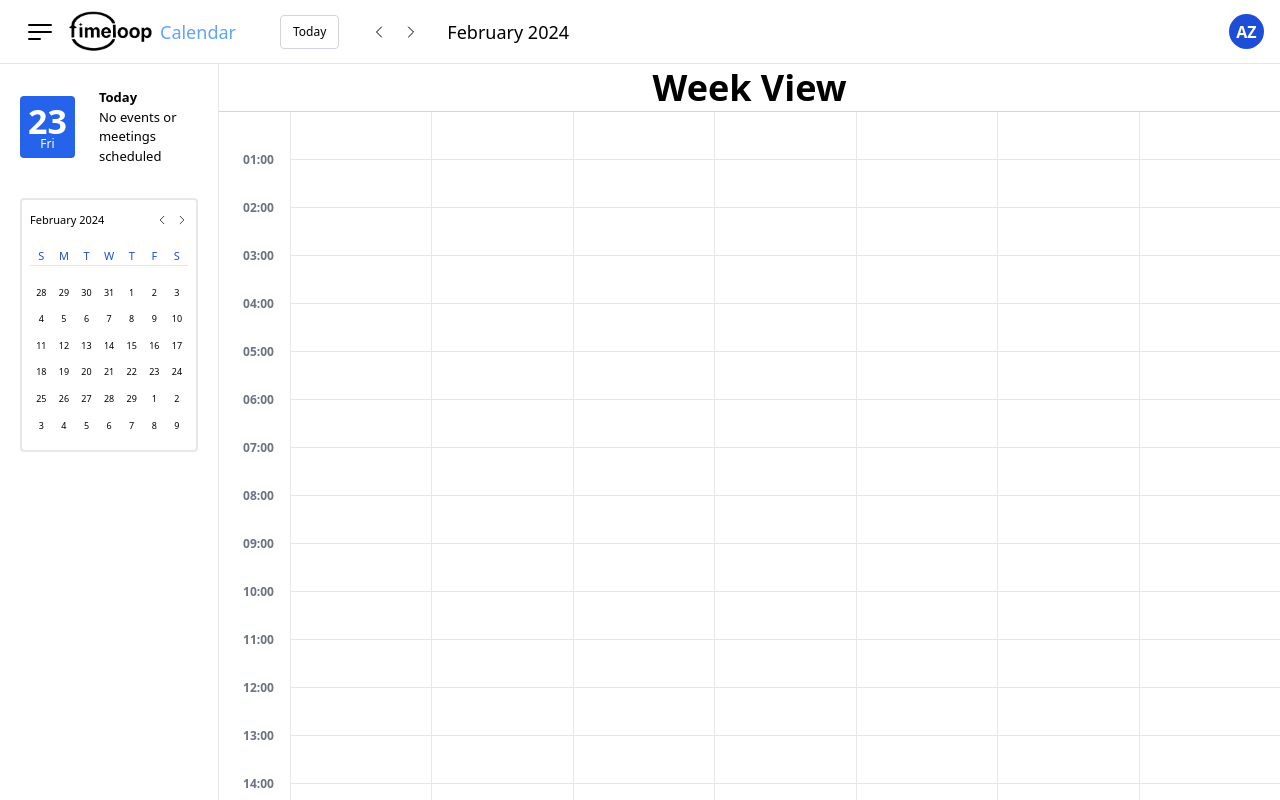
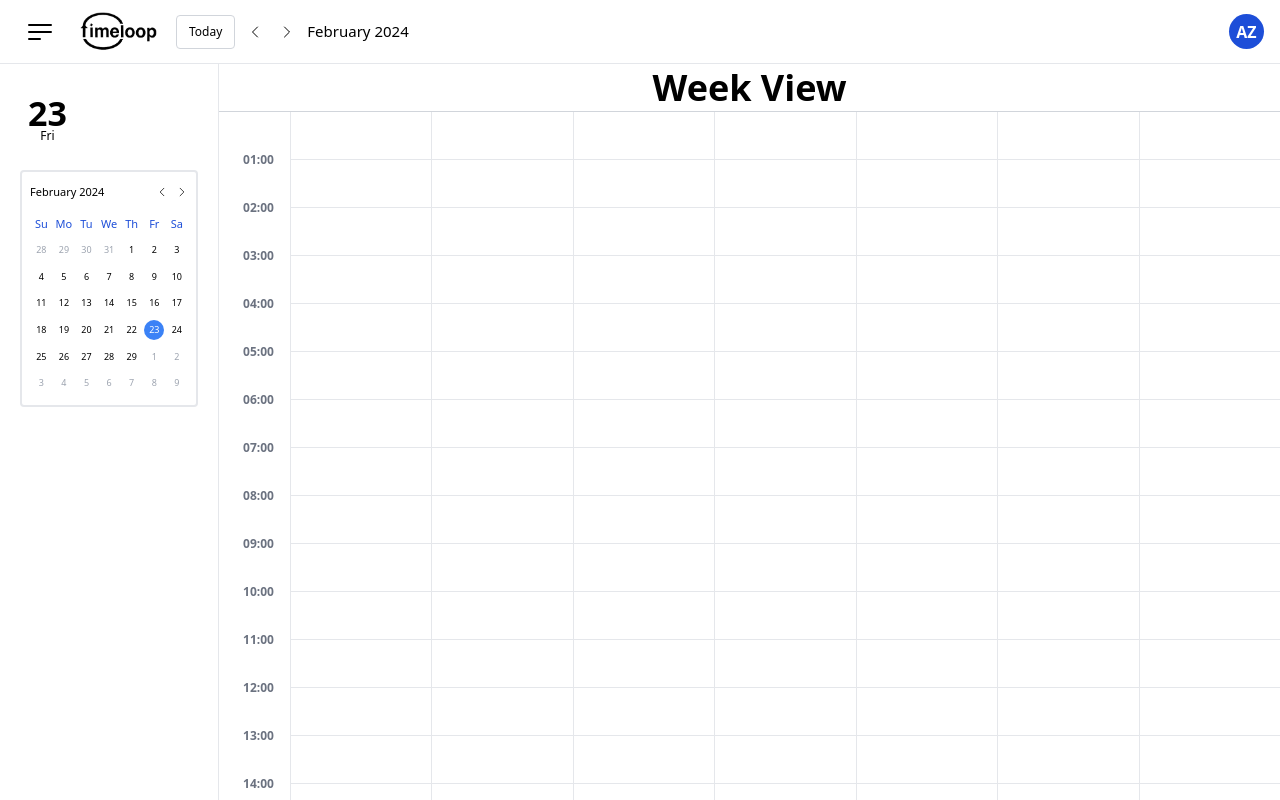
Before and after one commit to jpxoi/timeloop-frontend, a React (Vite) app: page / in a window 1280 px wide. Built offline with nearby package versions, Linux system fonts and the light colour scheme.

Commit message:
Keep up to date with remote

```diff
--- a/src/Components/Atoms/Logo.jsx
+++ b/src/Components/Atoms/Logo.jsx
@@ -4,7 +4,7 @@ import LogoImg from "/src/assets/images/logo.webp";
 const Logo = () => {
   return (
     <div className="flex-auto">
-      <img src={LogoImg} alt="Logo" className={"w-24 h-auto"} />
+      <img src={LogoImg} alt="Logo" className={"w-[88px] h-auto"} />
     </div>
   );
 };
--- a/src/Components/Molecules/DisplayDayWeek.jsx
+++ b/src/Components/Molecules/DisplayDayWeek.jsx
@@ -2,16 +2,15 @@ import React from "react";
 import dayjs from "dayjs";
 
 function DisplayDayWeek({ date = dayjs(), params }) {
+  const dayOfMonth = date.format("D");
+  const weekday = date.format("ddd");
 
-    const dayOfMonth = date.format('D');
-    const weekday = date.format('ddd');
-
-    return (
-        <div className={`${params} flex flex-col items-center`}>
-            <div className="font-bold text-[34px] leading-none text-white ">{dayOfMonth}</div>
-            <div className="font-[400] text-[12px] leading-none text-white">{weekday}</div>
-        </div>
-    );
+  return (
+    <div className={`${params} flex flex-col items-center text-black`}>
+      <div className="font-bold text-[34px] leading-none ">{dayOfMonth}</div>
+      <div className="font-[400] text-[12px] leading-none ">{weekday}</div>
+    </div>
+  );
 }
 
 export default DisplayDayWeek;
--- a/src/Components/Organisms/NavBar.jsx
+++ b/src/Components/Organisms/NavBar.jsx
@@ -22,10 +22,9 @@ export default function NavBar({ currentMonth, setCurrentMonth, onTodayButtonCli
 
   return (
     <div className="px-4 flex min-h-16 items-center justify-between border-b">
-      <div className="flex items-center">
+      <div className="flex items-center space-x-3">
         <SidebarIcon />
         <Logo />
-        <h1 className="mr-10 text-lg text-blue-400">Calendar</h1>
         <Button
           params="hover:bg-gray-100 border rounded py-2 px-3 mx-1 text-xs border-gray-300"
           text="Today"
@@ -35,7 +34,7 @@ export default function NavBar({ currentMonth, setCurrentMonth, onTodayButtonCli
           <LeftArrow buttonparams="" iconparams="w-4 h-4 mr-2 hover:bg-gray-100 rounded-full" action={GetPreviousMonth} />
           <RightArrow buttonparams="" iconparams="w-4 h-4 ml-2 hover:bg-gray-100 rounded-full" action={GetNextMonth} />
         </div>
-        <DisplayMonthYear params="text-black font-[400] text-lg" date={currentMonth} />
+        <DisplayMonthYear params="text-black font-[400] text-[15px]" date={currentMonth} />
       </div>
       <div className="flex items-center">
         <NavbarProfile />
--- a/src/Components/Organisms/Sidebar.jsx
+++ b/src/Components/Organisms/Sidebar.jsx
@@ -5,68 +5,91 @@ import dayjs from "dayjs";
 import LeftArrow from "../Atoms/LeftArrow";
 import RightArrow from "../Atoms/RightArrow";
 import { MiniCalendar } from "../Molecules/MiniCalendar";
+import cn from "classnames";
 
 export default function Sidebar({ currentMonth, setCurrentMonth }) {
-
-  const day=["S","M","T","W","T","F","S"];
+  const day = ["Su", "Mo", "Tu", "We", "Th", "Fr", "Sa"];
 
   const GetNextMonth = () => {
-    const newMonth = dayjs(currentMonth, "MMMM YYYY").add(1, "month").format("MMMM YYYY");
+    const newMonth = dayjs(currentMonth, "MMMM YYYY")
+      .add(1, "month")
+      .format("MMMM YYYY");
     setCurrentMonth(newMonth);
   };
 
   const GetPreviousMonth = () => {
-    const newMonth = dayjs(currentMonth, "MMMM YYYY").subtract(1, "month").format("MMMM YYYY");
+    const newMonth = dayjs(currentMonth, "MMMM YYYY")
+      .subtract(1, "month")
+      .format("MMMM YYYY");
     setCurrentMonth(newMonth);
   };
 
   return (
-    <nav id="app-sidebar" className="h-auto flex flex-col w-1/5 border-r pt-6 px-5 py-10 relative">
+    <nav
+      id="app-sidebar"
+      className="h-auto flex flex-col w-1/5 border-r pt-6 px-5 py-10 relative"
+    >
       <div className="flex  items-center justify-between mb-4 space-x-6">
         <div>
-          <DisplayDayWeek params="bg-blue-600 rounded p-2" />
-        </div>
-        <div className=" ">
-          <h1 className="text-[13px]"> <b>Today</b> <br/> No events or meetings scheduled</h1>
+          <DisplayDayWeek params="rounded p-2" />
         </div>
       </div>
 
-
-      <div className="border-2 rounded p-2 mt-4">
-
+      <div className="border-2 rounded p-2 mt-1">
         <div className="flex items-center justify-between">
           <div>
-            <DisplayMonthYear params="text-black font-[450] text-[11px]" date={currentMonth}/>
+            <DisplayMonthYear
+              params="text-black font-[450] text-[11px]"
+              date={currentMonth}
+            />
           </div>
           <div>
-            <LeftArrow buttonparams="" iconparams="w-3 h-3 mr-1 hover:bg-gray-100 rounded-full" action={GetPreviousMonth} />
-            <RightArrow buttonparams="" iconparams="w-3 h-3 ml-1 hover:bg-gray-100 rounded-full" action={GetNextMonth} />
+            <LeftArrow
+              buttonparams=""
+              iconparams="w-3 h-3 mr-1 hover:bg-gray-100 rounded-full"
+              action={GetPreviousMonth}
+            />
+            <RightArrow
+              buttonparams=""
+              iconparams="w-3 h-3 ml-1 hover:bg-gray-100 rounded-full"
+              action={GetNextMonth}
+            />
           </div>
         </div>
 
-        <div className="grid grid-cols-7 mt-4">
+        <div className="grid grid-cols-7 mt-3">
           {day.map((day, index) => {
             return (
               <div key={index}>
-                <h1 className="text-[11px] font-[500] grid place-content-center text-blue-700 border-b">{day}</h1>
+                <h1 className="text-[11px] font-[500] grid place-content-center text-blue-700">
+                  {day}
+                </h1>
               </div>
             );
           })}
-
         </div>
 
-        <div className="h-40 grid grid-cols-7 mt-4">
-
-          {MiniCalendar({ month: dayjs(currentMonth).month(), year: dayjs(currentMonth).year() }).map(({ date }, index) => {
+        <div className="h-40 grid grid-cols-7 mt-1">
+          {MiniCalendar({
+            month: dayjs(currentMonth).month(),
+            year: dayjs(currentMonth).year(),
+          }).map(({ date, currentMonth, today }, index) => {
             return (
-              <div key={index}>
-                <h1 className="text-[9px] m-1 grid place-content-center">{date.date()}</h1>
+              <div key={index} className="text-[9px] grid place-content-center">
+                <h1
+                  className={cn(
+                    currentMonth ? "font-[400]" : "text-gray-400",
+                    today ? "bg-blue-500 text-white" : "",
+                    "h-5 w-5 grid place-content-center rounded-full hover:bg-gray-200 transition-all cursor-pointer"
+                  )}
+                >
+                  {date.date()}
+                </h1>
               </div>
             );
           })}
         </div>
       </div>
-
     </nav>
   );
 }
```
